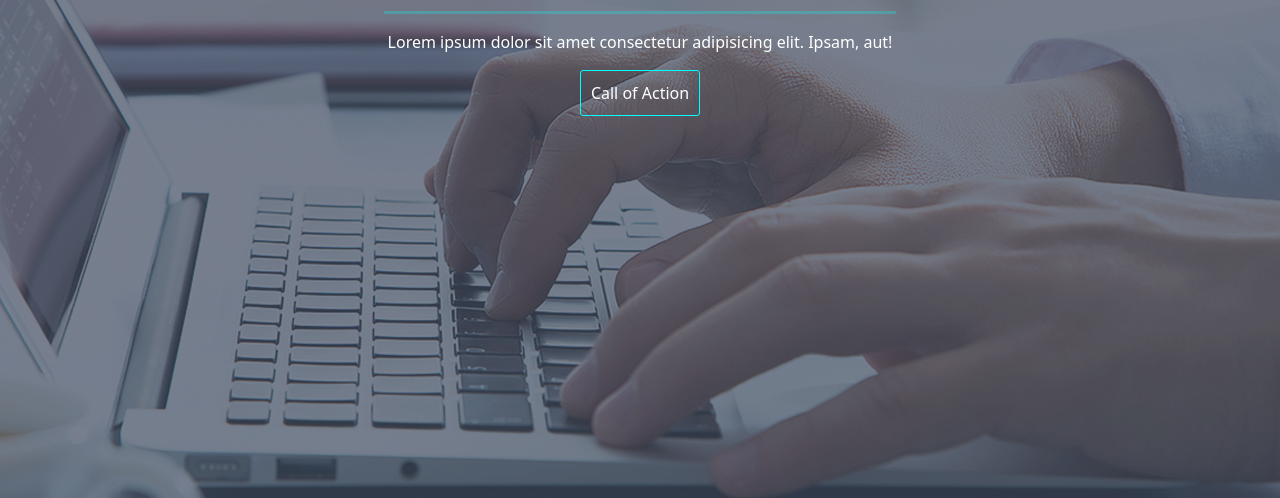
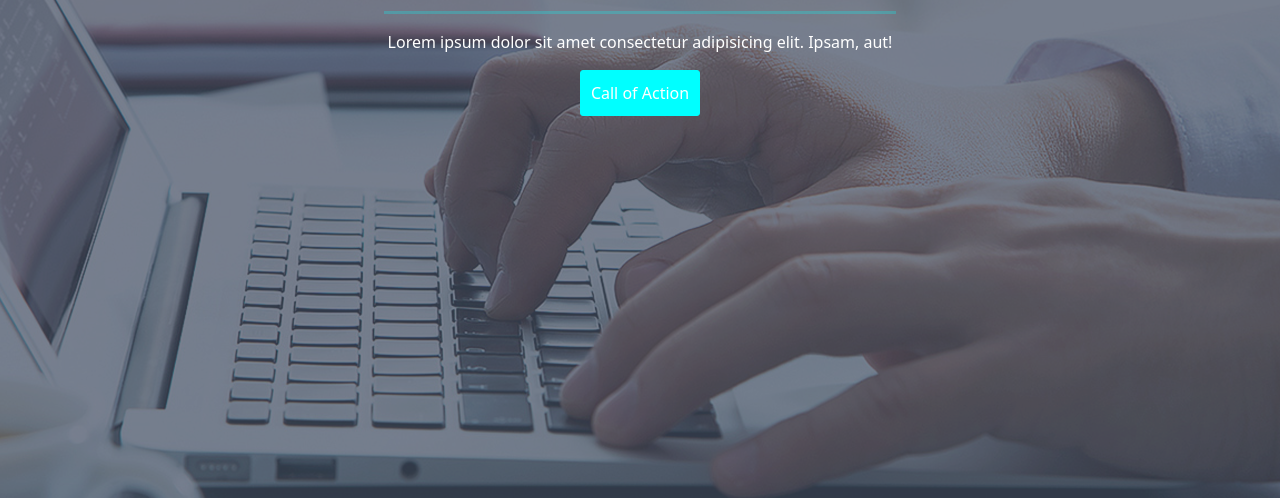
Before and after one commit to sifeane817-bit/Strict, a plain HTML site: page index.html in a window 1280 px wide. In both pictures the pointer is over the button "Call of Action". Shown: the part 302-800 px from the top of the page. Drawn offline with Linux system fonts and the light colour scheme.

Commit message:
Update style.css

```diff
--- a/style.css
+++ b/style.css
@@ -37,6 +37,13 @@ section button{
     padding: 10px;
     background-color: transparent;
     border: 1px solid aqua;
+    border-radius: 3px;
+    transition: 1s ease;
+}
+section button:hover{
+    background-color: aqua;
+    color: white;
+    padding: 10px;
     border-radius: 3px;
 }
 main h1{
```
